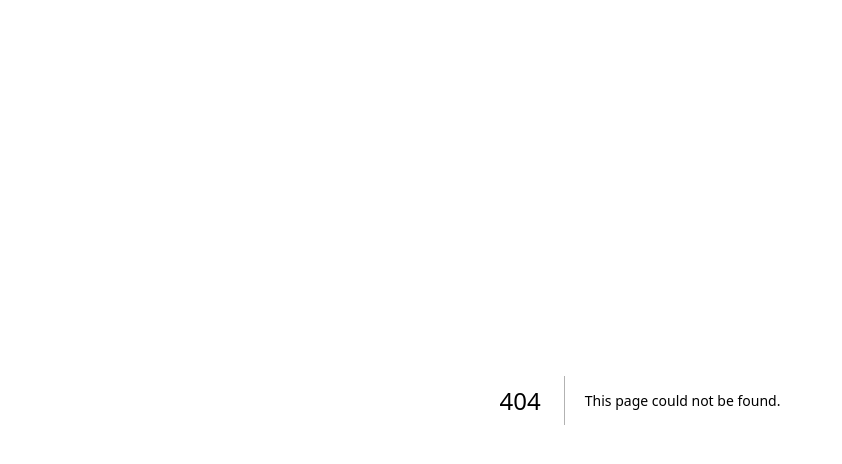
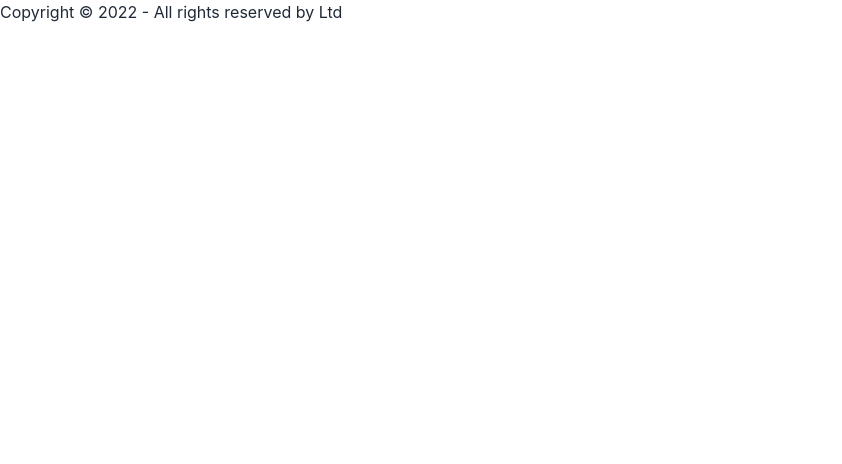
Before and after one commit to RaisulislamRimon/myNextjsProjects-events-app, a Next.js app: page /footer in a window 1280 px wide. Before the commit this address had no page. Shown: the top 464 px of the page, without its empty margins (0-842 px from the left). Built offline with nearby package versions, Linux system fonts and the light colour scheme.

Commit message:
added footer to all pages

```diff
--- a/pages/about-us.js
+++ b/pages/about-us.js
@@ -1,4 +1,5 @@
 import Head from "next/head";
+import Footer from "./footer";
 import Navbar from "./shared/navbar";
 
 const Page = () => {
@@ -7,7 +8,9 @@ const Page = () => {
       <Head>
         <title>About-us</title>
       </Head>
+
       <Navbar />
+
       <h1 className="text-3xl font-bold">About us page</h1>
       <p>
         Lorem ipsum dolor sit amet consectetur adipisicing elit. Aliquam odit,
@@ -15,6 +18,8 @@ const Page = () => {
         quae, ut necessitatibus accusamus, beatae non nisi? Ratione excepturi
         fuga similique.
       </p>
+
+      <Footer></Footer>
     </div>
   );
 };
--- a/pages/events/index.js
+++ b/pages/events/index.js
@@ -1,4 +1,5 @@
 import Head from "next/head";
+import Footer from "../footer";
 import Navbar from "../shared/navbar";
 
 const Page = () => {
@@ -23,6 +24,7 @@ const Page = () => {
           <h2 className="text-xl font-bold">Events in Barcelona</h2>
         </a>
       </div>
+      <Footer />
     </div>
   );
 };
--- /dev/null
+++ b/pages/footer.js
@@ -0,0 +1,7 @@
+export default function Footer() {
+  return (
+    <div>
+      <p>Copyright © 2022 - All rights reserved by Ltd</p>
+    </div>
+  );
+}
--- a/pages/index.js
+++ b/pages/index.js
@@ -2,6 +2,7 @@ import Head from "next/head";
 import Image from "next/image";
 import Link from "next/link";
 import styles from "../styles/Home.module.css";
+import Footer from "./footer";
 import Navbar from "./shared/navbar";
 
 export default function Home() {
@@ -59,9 +60,10 @@ export default function Home() {
 
       {/* <footer className={styles.footer}> */}
       <footer className="footer footer-center p-4 bg-base-300 text-base-content">
-        <div>
+        {/* <div>
           <p>Copyright © 2022 - All rights reserved by Ltd</p>
-        </div>
+        </div> */}
+        <Footer></Footer>
       </footer>
       {/* </footer> */}
     </div>
```
